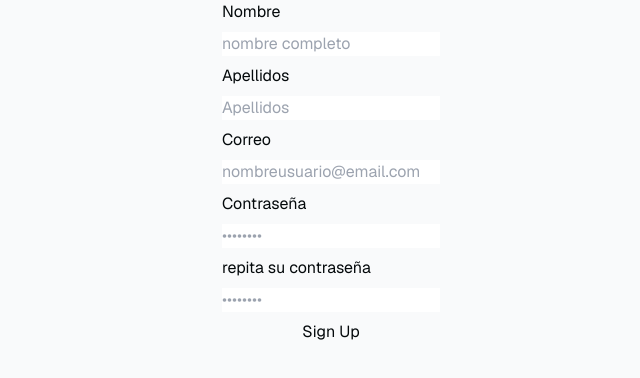
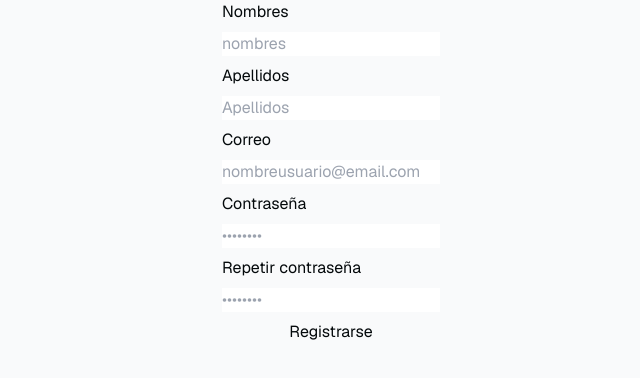
Before and after one commit to DevFajardo/CMI, a Next.js app: page /user/signUp in a window 1280 px wide. Shown: the top 378 px of the page, without its empty margins (309-949 px from the left). Built offline with nearby package versions, Linux system fonts and the light colour scheme.

Commit message:
Some issues 'fixed' sign in button and sign Up

```diff
--- a/app/user/signUp/page.tsx
+++ b/app/user/signUp/page.tsx
@@ -16,19 +16,19 @@ export default function userSignUp() {
             [e.target.name]: e.target.value
         });
     }
-    const areFieldsNotEmpty = fields.name !== "" && fields.lastName !== "" && fields.email !== "" && fields.password !== "" && fields.repeatpassword !== "";
+    const areFieldsNotEmpty = fields.name !== "" && fields.lastName !== "" && fields.email !== "" && fields.password !== "" && fields.repeatpassword !== "" && fields.password === fields.repeatpassword;
     return (
         <div>
             <form className="animate-in flex-1 flex flex-col w-full justify-center gap-2 text-foreground">
-                <label htmlFor="name" className="text-md">Nombre</label>
-                <input type="text" name="name" placeholder="nombre completo" value={fields.name} onChange={handleFieldChange} />
+                <label htmlFor="name" className="text-md">Nombres</label>
+                <input type="text" name="name" placeholder="nombres" value={fields.name} onChange={handleFieldChange} />
                 <label htmlFor="lastName" className="text-md">Apellidos</label>
                 <input type="text" name="lastName" placeholder="Apellidos" value={fields.lastName} onChange={handleFieldChange} />
                 <label htmlFor="email" className="text-md">Correo</label>
                 <input type="email" name="email" placeholder="nombreusuario@email.com" value={fields.email} onChange={handleFieldChange} />
                 <label htmlFor="password" className="text-md">Contraseña</label>
                 <input type="password" name="password" placeholder="••••••••" value={fields.password} onChange={handleFieldChange} />
-                <label htmlFor="repeatpassword">repita su contraseña</label>
+                <label htmlFor="repeatpassword">Repetir contraseña</label>
                 <input type="password" name="repeatpassword" placeholder="••••••••" value={fields.repeatpassword} onChange={handleFieldChange} />
                 <SubmitButton
                     formAction={signUp}
@@ -36,7 +36,7 @@ export default function userSignUp() {
                     pendingText="Signing Up..."
                     disabled={!areFieldsNotEmpty}
                 >
-                    Sign Up
+                    Registrarse
                 </SubmitButton>
             </form>
         </div>
```
